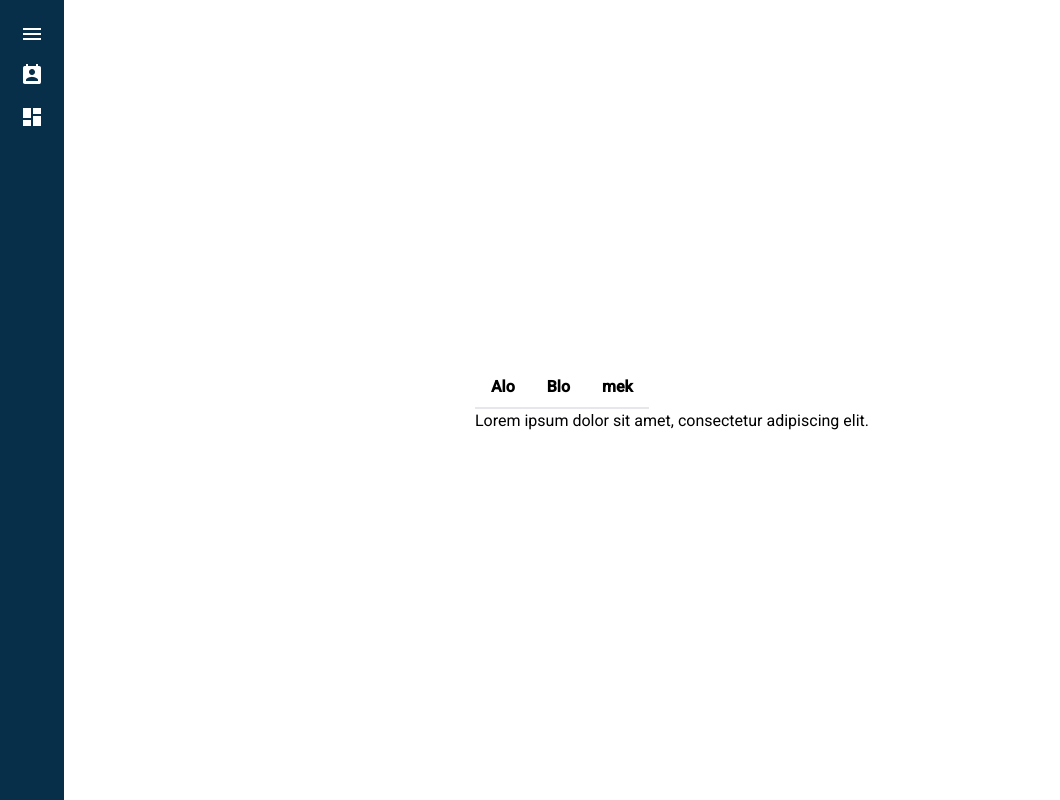
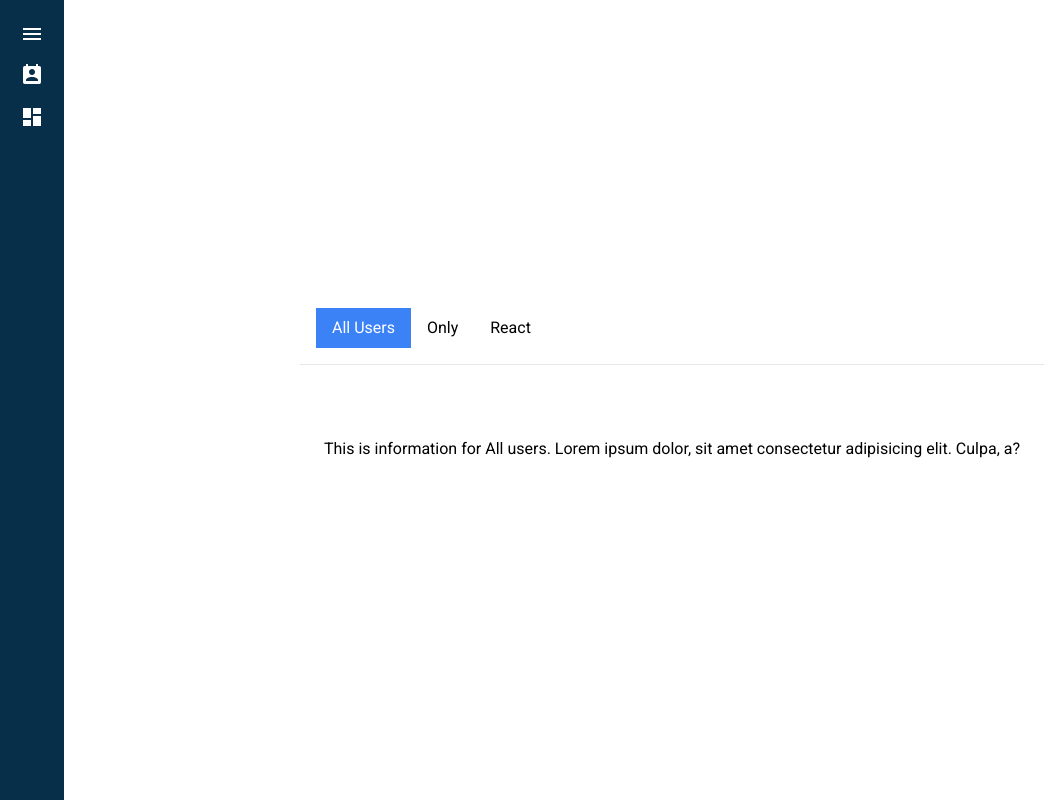
Before and after one commit to Karavarichyan/vueTest, a Vue app: page /dashboard/infoPost in a window 1280 px wide. Shown: the whole page, without its empty margins (0-1060 px from the left). Built offline with nearby package versions, Linux system fonts and the light colour scheme.

Commit message:
it is goog 09.02

```diff
--- a/package.json
+++ b/package.json
@@ -30,6 +30,7 @@
     "eslint-plugin-vue": "^9.17.0",
     "postcss": "^8.4.33",
     "prettier": "^3.0.3",
+    "sass": "^1.70.0",
     "tailwindcss": "^3.4.1",
     "vite": "^5.0.10"
   }
--- a/src/components/MenuSection.vue
+++ b/src/components/MenuSection.vue
@@ -27,7 +27,7 @@
     emits('activeTab', index)
   }
   </script> -->
-  <template>
+  <!-- <template>
     <div class="menu-bar">
       <button
         v-for="item in items"
@@ -59,4 +59,73 @@
     activeIndex.value = index
     emits('activeTab', index)
   }
-  </script>
+  </script> -->
+
+<template>
+    <div class="flex">
+      <div class="flex">
+        <span
+          v-for="tab in names"
+          :key="tab.name"
+          :class="['px-4 py-2 cursor-pointer', {'bg-blue-500 text-white': tab.name === selectedTab}]"
+          @click="clickOnTab(tab.name)"
+        >{{tab.label}}</span>
+      </div>
+      <div class="ml-4">
+        <slot />
+      </div>
+    </div>
+  </template>
+
+  <script setup>
+  const props = defineProps({
+    names: {
+      type: Array,
+      required: true
+    },
+    selectedTab: {
+      type: String,
+      required: false
+    }
+  })
+
+  const emit = defineEmits(['changeTab'])
+
+  const clickOnTab = (tabName) => {
+    emit('changeTab', tabName)
+  }
+</script>
+
+
+
+<!-- <template>
+  <div class="tab-nav">
+    <span
+      v-for="tab in names"
+      :key="tab.name"
+      :class="['tab-nav__item', {'selected': tab.name === selectedTab}]"
+      @click="clickOnTab(tab.name)">{{tab.label}}
+    </span>
+  </div>
+  <div class="tab-content">
+    <slot/>
+  </div>
+</template> -->
+
+<!-- <template>
+    <div class="flex space-x-4 mb-4">
+      <span
+        v-for="tab in names"
+        :key="tab.name"
+        :class="[
+          'px-4 py-2 rounded-full border cursor-pointer',
+          tab.name === selectedTab
+            ? 'bg-primary text-white border-primary'
+            : 'bg-white text-primary border',
+          'hover:bg-primary-hover hover:text-white'
+        ]"
+        @click="clickOnTab(tab.name)"
+      >
+        {{ tab.label }}
+      </span>
+    </div> -->
--- a/src/views/dashboard/PostUserView.vue
+++ b/src/views/dashboard/PostUserView.vue
@@ -1,22 +1,22 @@
 <!-- <template>
   <div class="ml-16 fixed top-0 left-0 right-0 bg-white z-50 flex justify-center space-x-4"> -->
-    <!-- <button
+<!-- <button
       @click="showAll"
       class="text-black font-bold py-2 px-4 border-b-2 border-transparent hover:border-gray-500 transition duration-300"
     >
       aaall
     </button> -->
-    <!-- <button
+<!-- <button
       @click="showOnli"
       class="text-black font-bold py-2 px-4 border-b-2 border-transparent hover:border-gray-500 transition duration-300"
     >
       Onli
     </button> -->
 
-    <!-- <div>
+<!-- <div>
       <MenuSection :menulist="menulist" />
     </div> -->
-    <!-- <div>
+<!-- <div>
         <MenuSection
         :items="menuItem"
         :active-item="activTab"
@@ -61,7 +61,7 @@ import MenuSection from '@/components/MenuSection.vue'
     </div>
   </template>
   <script setup> -->
-  <!-- import MenuSection from '@/components/MenuSection.vue'
+<!-- import MenuSection from '@/components/MenuSection.vue'
 //   import AllUserInfoViewC from '@/components/AllUserInfoViewC.vue';
 //   import OnliUserInfoViewC from '@/components/OnliUserInfoViewC.vue';
 //   import { ref } from 'vue';
@@ -78,7 +78,7 @@ import MenuSection from '@/components/MenuSection.vue'
 //     activeTab.value = data;
 //   }
 //   </script>-->
-<template>
+<!-- <template>
     <div>
       <MenuSectionVue :items="menuItems" :active-item="activeTab" @click="updateActiveTab" />
       <div class="content">
@@ -100,4 +100,36 @@ import MenuSection from '@/components/MenuSection.vue'
   const updateActiveTab = (item) => {
     activeTab.value = item;
   };
+  </script> -->
+
+
+<template>
+    <div class="flex flex-col">
+      <div class="w-full border-b border-gray-200 p-4 flex justify-between">
+        <MenuSectionVue
+          :names="tabs"
+          :selectedTab="selectedTab"
+          @changeTab="changeTab"
+        />
+      </div>
+      <div class="p-6">
+        <div class="my-6" v-if="selectedTab === 'All'"><br>This is information for All users. Lorem ipsum dolor, sit amet consectetur adipisicing elit. Culpa, a?</div>
+        <div class="my-6" v-if="selectedTab === 'Only'"><br>This is information for Only users Lorem ipsum dolor sit amet consectetur adipisicing elit. Iusto, voluptatem..</div>
+        <div class="my-6" v-if="selectedTab === 'React'"><br>This is information for React users Lorem ipsum dolor sit amet consectetur adipisicing elit. Dolorum aspernatur provident consectetur recusandae iure quas!.</div>
+      </div>
+    </div>
+  </template>
+  <script setup>
+  import { ref } from 'vue'
+  import MenuSectionVue from '@/components/MenuSection.vue'
+  const tabs = [
+    { name: 'All', label: 'All Users' },
+    { name: 'Only', label: ' Only' },
+    { name: 'React', label: ' React' }
+  ]
+  const selectedTab = ref('All')
+
+  const changeTab = (tabName) => {
+    selectedTab.value = tabName
+  }
   </script>
```
Also changed, not shown: 1 other file (tests, documents, lock files or other folders).
